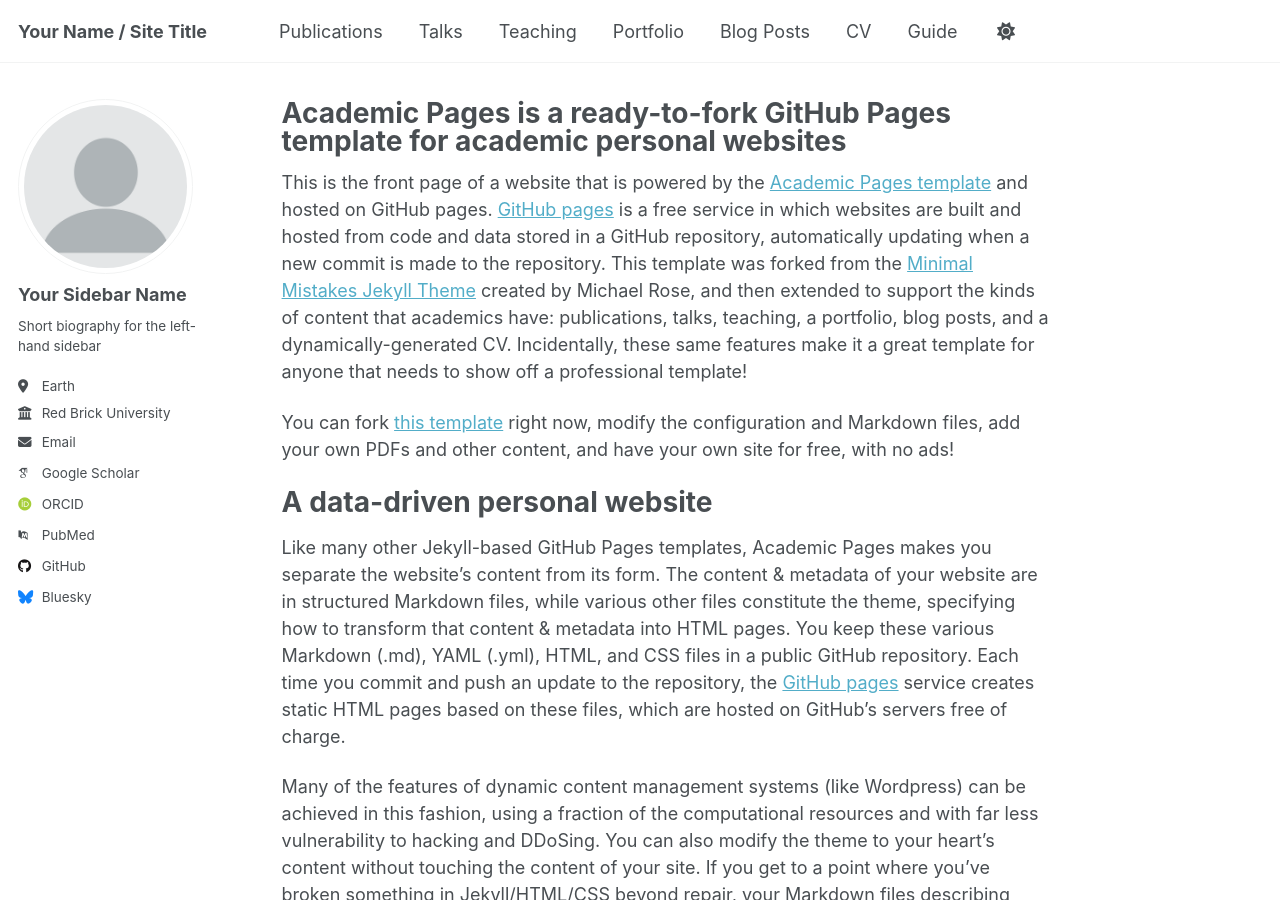
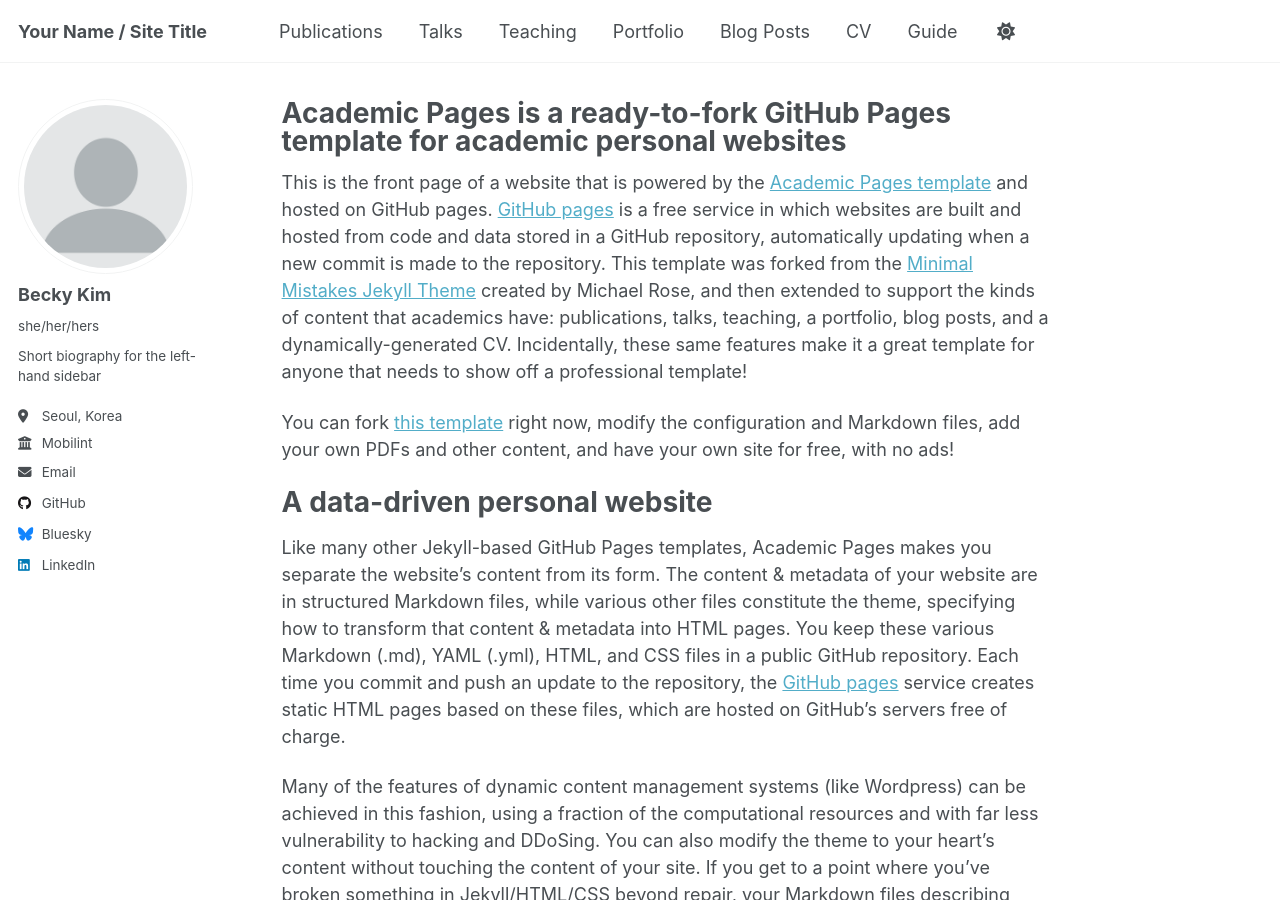
Before and after one commit to becky930/becky930.github.io, a Jekyll site: the page built from _pages/about.md, in a window 1280 px wide and 900 px high. Built offline with Jekyll 4.4.1, drawn with Linux system fonts in a browser that asks for light colours; some web fonts are replaced; a script that is not in the unit is left out.

Commit message:
Update _config.yml

```diff
--- a/_config.yml
+++ b/_config.yml
@@ -23,23 +23,23 @@ repository               : "academicpages/academicpages.github.io"
 author:
   # Biographic information
   avatar           : "profile.png"
-  name             : "Your Sidebar Name"
-  pronouns         : # example: "she/her"
+  name             : "Becky Kim"
+  pronouns         : "she/her/hers"
   bio              : "Short biography for the left-hand sidebar"
-  location         : "Earth"
-  employer         : "Red Brick University"
+  location         : "Seoul, Korea"
+  employer         : "Mobilint"
   uri              : # URL
-  email            : "none@example.org"
+  email            : "beckykim930@gmail.com"
 
   # Academic websites
   academia         : # URL
   arxiv            : # URL - Update with the correct link to your profile
-  googlescholar    : "https://scholar.google.com/citations?user=PS_CX0AAAAAJ"
+  googlescholar    : # URL
   inspire-hep      : # URL
   impactstory      : # URL
-  orcid            : "http://orcid.org/yourorcidurl"
+  orcid            : # URL
   semantic         : # URL
-  pubmed           : "https://www.ncbi.nlm.nih.gov/pubmed/?term=john+snow"
+  pubmed           : # URL
   researchgate     : # URL
   scopus           : # URL
 
@@ -62,7 +62,7 @@ author:
   keybase          : # Username
   instagram        : # Username
   lastfm           : # Username
-  linkedin         : # Username
+  linkedin         : "Becky Kim"
   mastodon         : # URL
   medium           : # URL
   pinterest        : # Username
```
